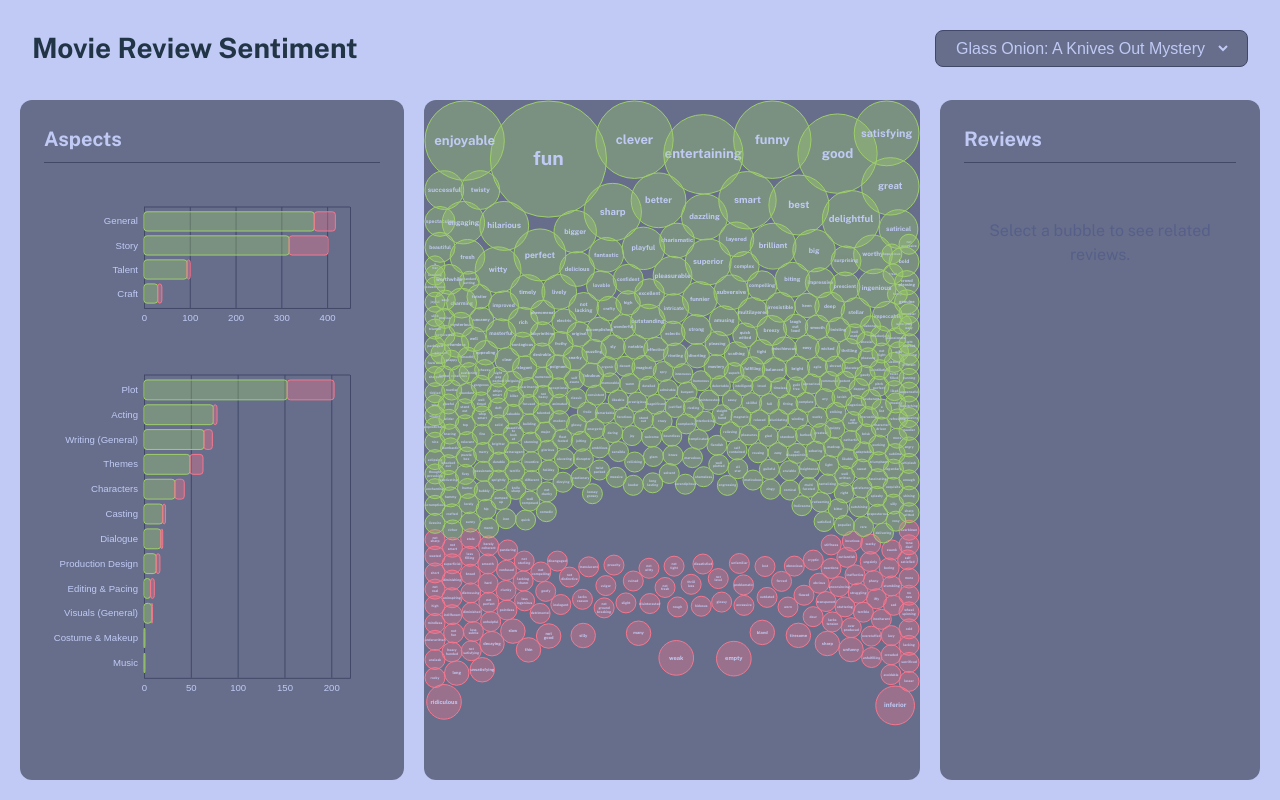
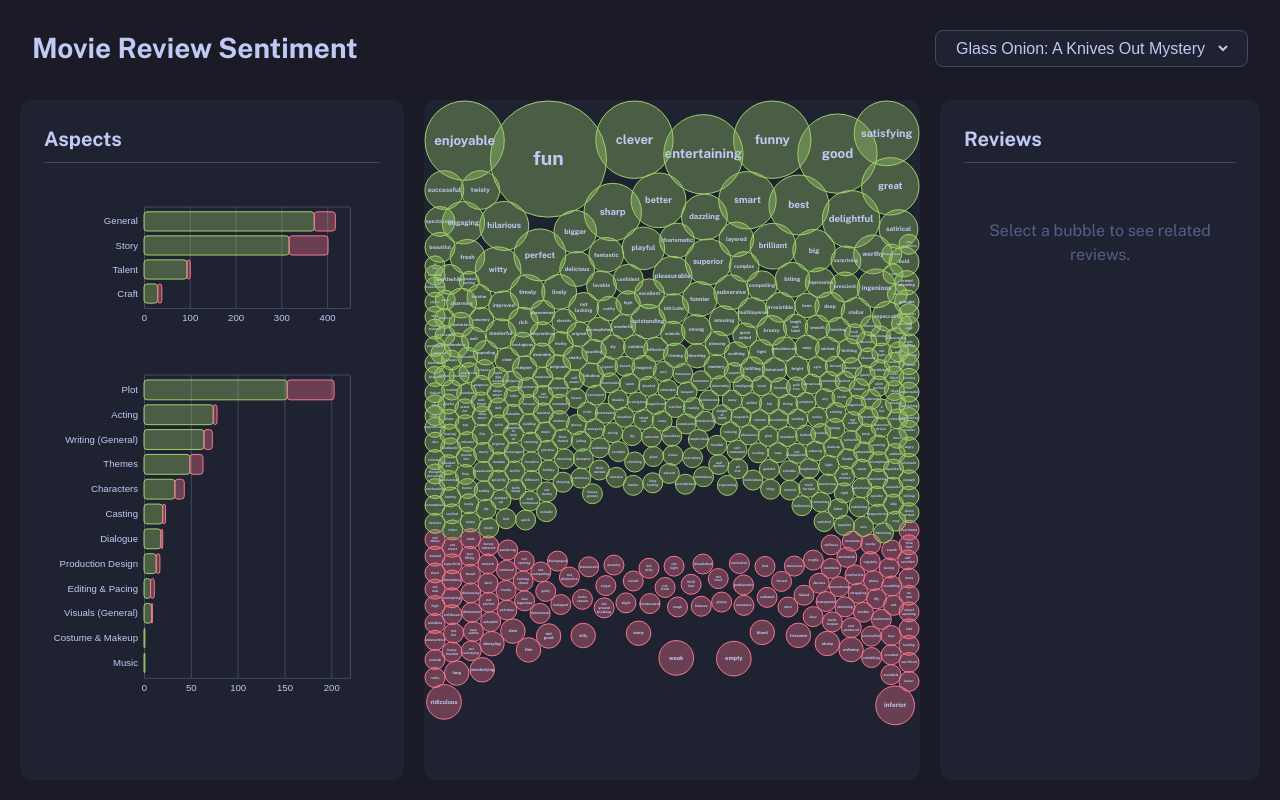
Before and after one commit to wjeff9/movie-sentiment-visualizer, a React (Vite) app in the folder frontend/: page / in a window 1280 px wide. Built offline with nearby package versions, Linux system fonts and the light colour scheme.

Commit message:
force dark mode

```diff
--- a/frontend/index.html
+++ b/frontend/index.html
@@ -1,16 +1,20 @@
 <!doctype html>
-<html lang="en">
+<html lang="en" style="color-scheme: dark">
+
 <head>
   <meta charset="UTF-8" />
   <link rel="icon" type="image/svg+xml" href="/vite.svg" />
   <link rel="preconnect" href="https://fonts.googleapis.com">
   <link rel="preconnect" href="https://fonts.gstatic.com" crossorigin>
-    <link href="https://fonts.googleapis.com/css2?family=Public+Sans:ital,wght@0,100..900;1,100..900&display=swap" rel="stylesheet">
+  <link href="https://fonts.googleapis.com/css2?family=Public+Sans:ital,wght@0,100..900;1,100..900&display=swap"
+    rel="stylesheet">
   <meta name="viewport" content="width=device-width, initial-scale=1.0" />
   <title>my-react-app</title>
 </head>
+
 <body>
   <div id="root"></div>
   <script type="module" src="/src/main.jsx"></script>
 </body>
+
 </html>
--- a/frontend/src/index.css
+++ b/frontend/src/index.css
@@ -3,7 +3,7 @@
   line-height: 1.5;
   font-weight: 400;
 
-  color-scheme: light dark;
+  color-scheme: dark;
   color: #C0CAF5;
   background-color: #1A1B26;
 
@@ -77,18 +77,3 @@
 button:focus-visible {
   outline: 0.25rem auto -webkit-focus-ring-color;
 }
-
-@media (prefers-color-scheme: light) {
-  :root {
-    color: #213547;
-    background-color: #C0CAF5;
-  }
-
-  a:hover {
-    color: #747bff;
-  }
-
-  button {
-    background-color: #f9f9f9;
-  }
-}
```
Lines whose indentation alone changed are shown as unchanged.
